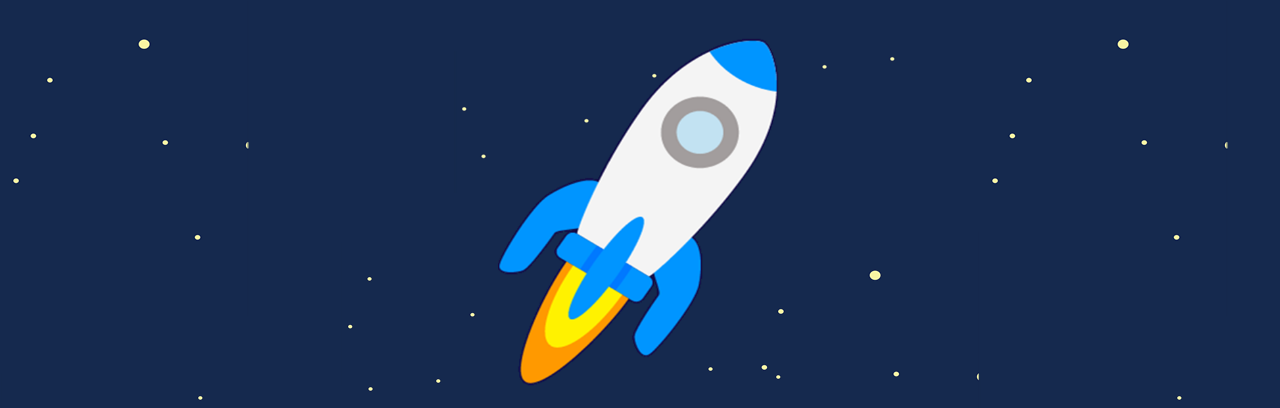
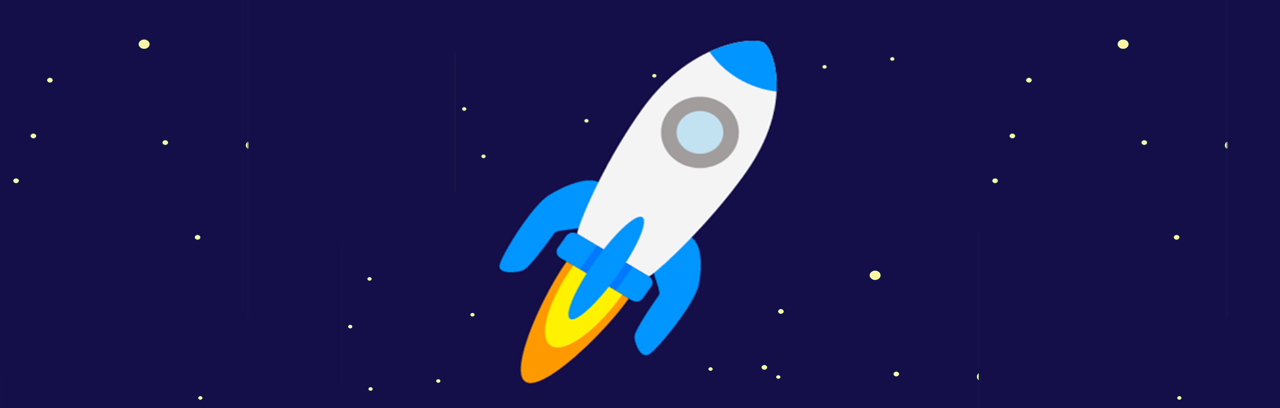
Before and after one commit to brownben/nevis-old, a plain HTML site: page index.html in a window 1280 px wide. Shown: the top 408 px of the page. Drawn offline with Linux system fonts and the light colour scheme.

Commit message:
Update style.css

```diff
--- a/style.css
+++ b/style.css
@@ -50,7 +50,7 @@ padding-right:1rem;
 
 .blue{background-color:#2196F3;}
         body {
-            background-color: #15294E;
+            background-color: #150f49;
             width: 100%;
             height: 100%;
             color: white;
```
